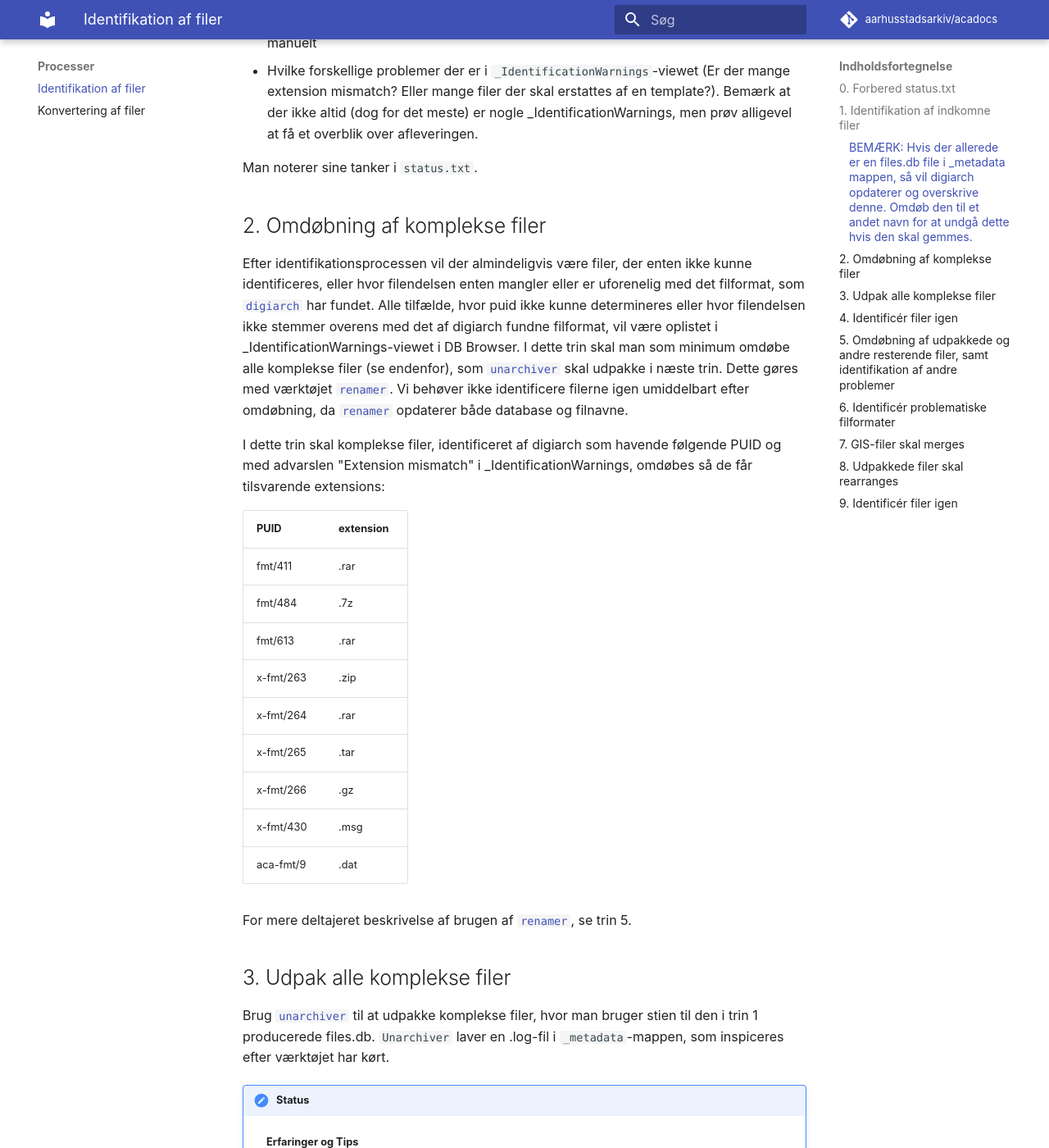
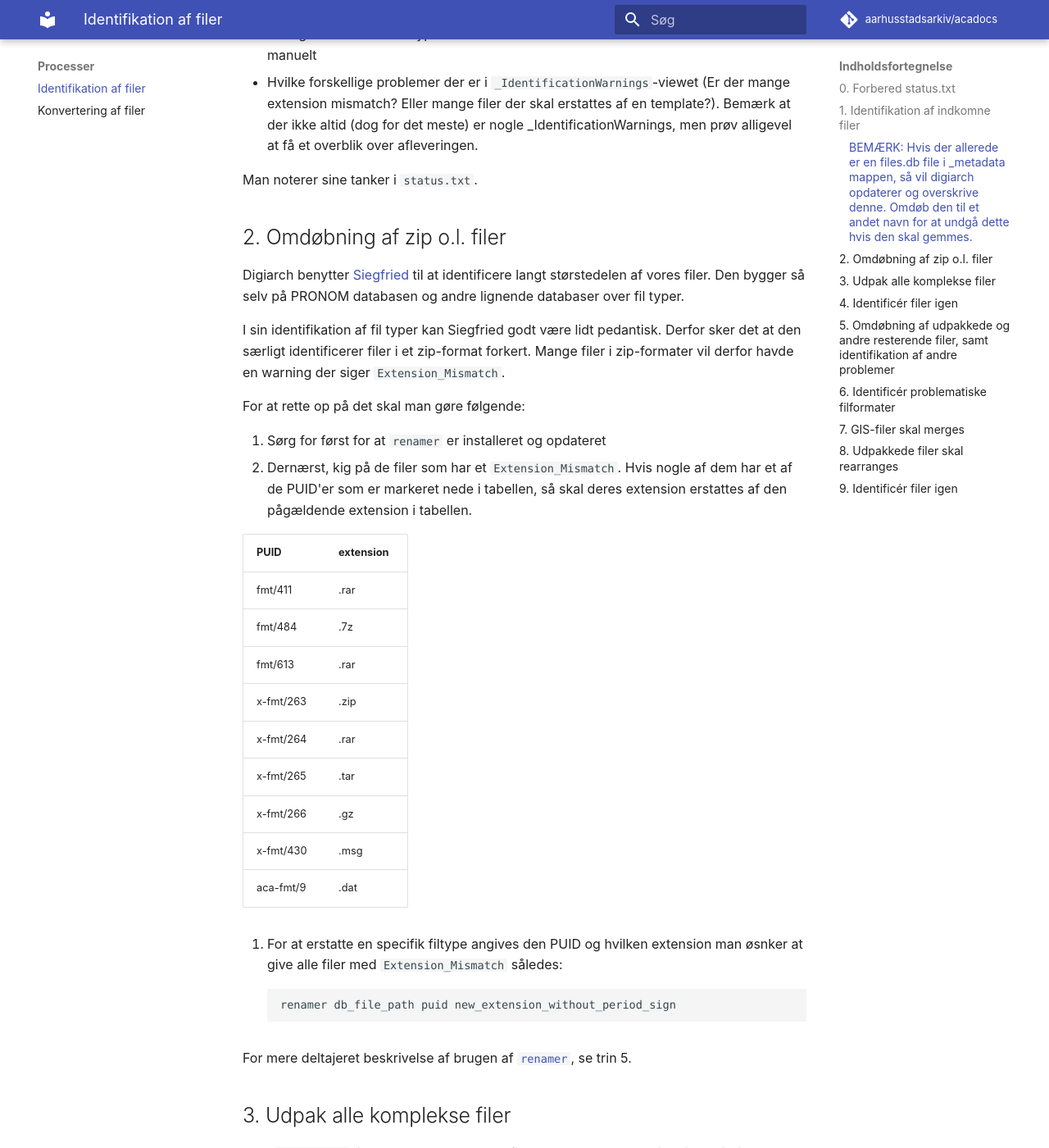
Before and after one commit to aarhusstadsarkiv/acadocs, an MkDocs documentation site: the page built from docs/processes/identify-files.md, in a window 1280 px wide and 1400 px high, scrolled down 1771 px. Shown: the whole window at 82% size. Built offline with MkDocs 1.6.1 and Material for MkDocs 9.7.7, drawn with Linux system fonts in a browser that asks for light colours; comment, search, counter and statistics services are not loaded; some of the changed text lies outside the part shown.

Commit message:
Opdaterede sektion 2 af identifikation af filer

````diff
--- a/docs/processes/identify-files.md
+++ b/docs/processes/identify-files.md
@@ -38,7 +38,9 @@ Især ved store afleveringer, kan identifiaktionen dog tage lang tid. Man kan de
 
 Selve identifikationen af filer gøres med [`digiarch's`](../tools/digiarch.md) `process`-kommando. Man skal huske at køre denne på `Original-files`. Hvis man står i roden på en aflevering så køre digiarch på 'Original-files' mappen ved følgende kommando:
 
-`digiarch .\Original-files\ process`
+```bash
+digiarch .\Original_files\ process
+```
 
 > #### **BEMÆRK**: Hvis der allerede er en `files.db` file i `_metadata` mappen, så vil digiarch opdaterer og overskrive denne. Omdøb den til et andet navn for at undgå dette hvis den skal gemmes.
 
@@ -50,12 +52,15 @@ Den af 'digiarch' producerede 'files.db'-fil inspiceres herefter i DB Browser. D
 Man noterer sine tanker i `status.txt`.
 
 
-## 2. Omdøbning af komplekse filer
-Efter identifikationsprocessen vil der almindeligvis være filer, der enten ikke kunne identificeres, eller hvor filendelsen enten mangler eller er uforenelig med det filformat, som [`digiarch`](../tools/digiarch.md) har fundet. Alle tilfælde, hvor puid ikke kunne determineres eller hvor filendelsen ikke stemmer overens med det af digiarch fundne filformat, vil være oplistet i _IdentificationWarnings-viewet i DB Browser.
-I dette trin skal man som minimum omdøbe alle komplekse filer (se endenfor), som [`unarchiver`](../tools/unarchiver.md) skal udpakke i næste trin. Dette gøres med værktøjet [`renamer`](../tools/renamer.md).
-Vi behøver ikke identificere filerne igen umiddelbart efter omdøbning, da [`renamer`](../tools/renamer.md) opdaterer både database og filnavne.
+## 2. Omdøbning af zip o.l. filer
+Digiarch benytter [Siegfried](https://www.itforarchivists.com/siegfried/) til at identificere langt størstedelen af vores filer. Den bygger så selv på PRONOM databasen og andre lignende databaser over fil typer.
 
-I dette trin skal komplekse filer, identificeret af digiarch som havende følgende PUID og med advarslen "Extension mismatch" i _IdentificationWarnings, omdøbes så de får tilsvarende extensions:
+I sin identifikation af fil typer kan Siegfried godt være lidt pedantisk. Derfor sker det at den særligt identificerer filer i et zip-format forkert. Mange filer i zip-formater vil derfor havde en warning der siger `Extension_Mismatch`.
+
+For at rette op på det skal man gøre følgende:
+
+1. Sørg for først for at `renamer` er installeret og opdateret
+2. Dernærst, kig på de filer som har et `Extension_Mismatch`. Hvis nogle af dem har et af de PUID'er som er markeret nede i tabellen, så skal deres extension erstattes af den pågældende extension i tabellen.
 
 | PUID      | extension |
 | --------- | --------- |
@@ -68,6 +73,11 @@ I dette trin skal komplekse filer, identificeret af digiarch som havende følgen
 | x-fmt/266 | .gz       |
 | x-fmt/430 | .msg      |
 | aca-fmt/9 | .dat      |
+
+3. For at erstatte en specifik filtype angives den PUID og hvilken extension man øsnker at give alle filer med  `Extension_Mismatch` således:
+```Bash
+renamer db_file_path puid new_extension_without_period_sign
+```
 
 For mere deltajeret beskrivelse af brugen af [`renamer`](../tools/renamer.md), se trin 5.
 
````
Also changed, not shown: other parts of docs/processes/identify-files.md (+1 -1 lines).
